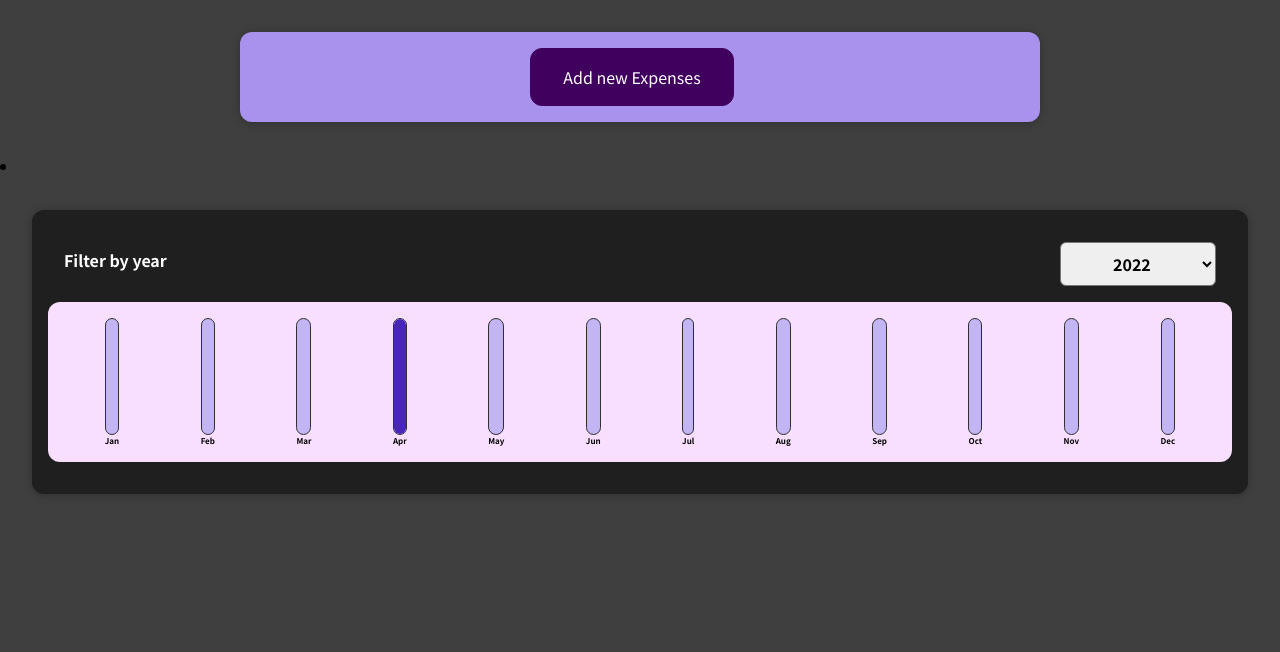
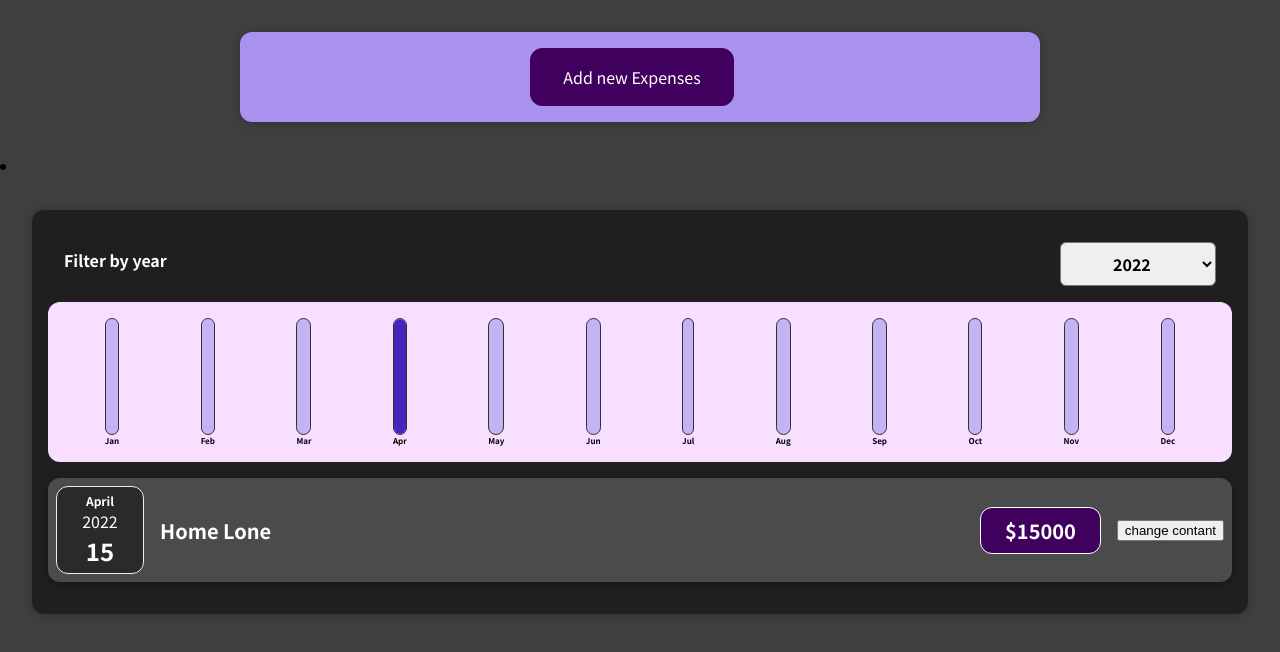
Before and after one commit to SanchitDev47/react_app_dev, a React (Create React App) app: page / in a window 1280 px wide. Shown: the top 652 px of the page. Built offline with nearby package versions, Linux system fonts and the light colour scheme.

Commit message:
project compeleted

```diff
--- a/src/compoenents/Expenses/ExpensItems.jsx
+++ b/src/compoenents/Expenses/ExpensItems.jsx
@@ -15,7 +15,7 @@ export default function ExpensItems(props) {
     <Card className='expense-item'>
         <ExpensDate date={props.date}/>
         <div className='expense-item__description'>
-            <h2>{title}</h2>
+            <h2>{props.title}</h2>
             <div className='expense-item__price'>${props.amount}</div>
             <button onClick={clickHandler}>change contant</button>
         </div>
--- a/src/compoenents/Expenses/Expense.jsx
+++ b/src/compoenents/Expenses/Expense.jsx
@@ -6,7 +6,6 @@ import ExpensesList from './ExpensesList';
 import ExpensesChart from './ExpensesChart';
 //
 export default function Expense(props) {
-   // console.log('data', props.)
 
   const [filteredYear, setFilteredYear] = useState('2022');
 
@@ -15,9 +14,10 @@ export default function Expense(props) {
               } /// and this code present selected year items using useState of setFilteredyear
 
               const filteredExpenses = props.items.filter(expenses => {
-              return expenses.date.getFullYear().toString() === filteredYear
-             }); // this props.items use for pass data to app.js and expense.js like this items={filteredExpenses}
+                 return expenses.date.getFullYear().toString() === filteredYear
+               }); // this props.items use for pass data to app.js and expense.js like this items={filteredExpenses}
 
+               try{
                 return (
                 <li>
                 <Card className='expenses'>
@@ -30,4 +30,7 @@ export default function Expense(props) {
                 </Card>
                 </li>
                 );
+             }catch(e){
+                  console.log(e);
              }
+            }
--- a/src/compoenents/Expenses/ExpensesFilter.jsx
+++ b/src/compoenents/Expenses/ExpensesFilter.jsx
@@ -2,6 +2,8 @@ import React from 'react';
 
 ///this compoenent build filter for expenses app that use for filter item
 export default function ExpensesFilter(props) {
+
+
     function dropDownChangeHandler(event){
       props.onChangeFilter(event.target.value)
       console.log('Expense.jsx');
--- a/src/compoenents/Expenses/ExpensesList.jsx
+++ b/src/compoenents/Expenses/ExpensesList.jsx
@@ -2,20 +2,24 @@ import React from 'react'
 import ExpensItems from './ExpensItems';
 
 export default function ExpensesList(props) {
+  try{
   if(props.items.length === 0 ) {
     return <h2 className='expenses-list__fallback'>Found no expenses.</h2>
  }
 
-        return (
-          <ul className="expenses-list">
-          {props.items.map((expense) => {
+ return (
+   <ul className="expenses-list">
+     {props.items.map((expenses) => (
                           <ExpensItems
-                          key={expense.id}
-                          title={expense.title}
-                          amount={expense.amount}
-                          date={expense.date}
+                          key={expenses.id}
+                          title={expenses.title}
+                          amount={expenses.amount}
+                          date={expenses.date}
                           />
-                      })}
+ ))}
                       </ul>
           )
+        }catch(e){
+          console.log(e);
+        }
 }
--- a/src/compoenents/NewExpense/NewExpense.jsx
+++ b/src/compoenents/NewExpense/NewExpense.jsx
@@ -1,9 +1,6 @@
 import React, { useState } from 'react'
 import ExpenseFrom from './ExpenseFrom'
 import './NewExpenses.css'
-
-
-
 
 export default function NewExpense(props) {
 const [isEditing , setEditing] = useState(false);
```
Also changed, not shown: src/App.js (+8 -7 lines).
